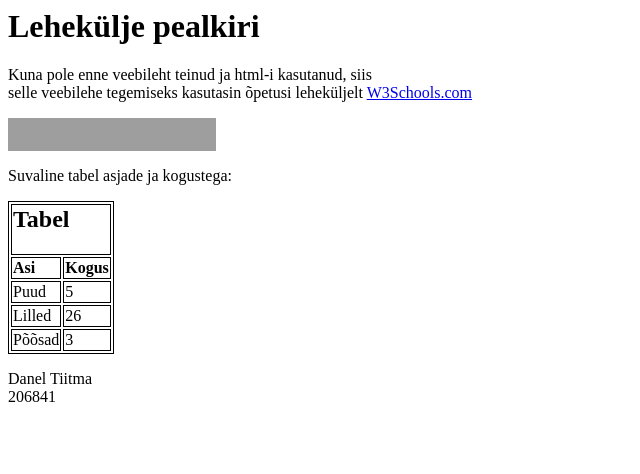
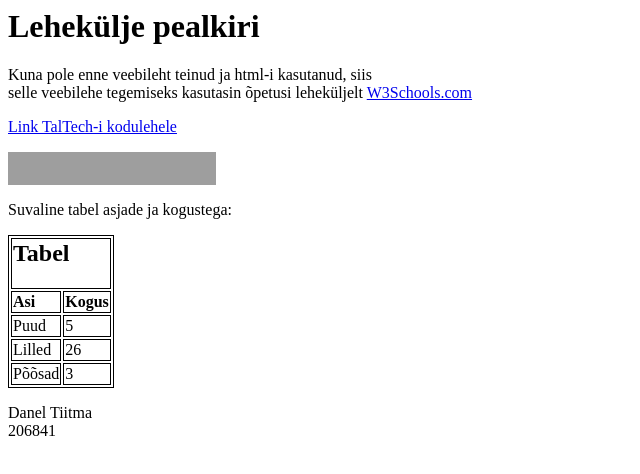
Before and after one commit to Danel3/danel3.github.io, a plain HTML site: page index.html in a window 1280 px wide. Shown: the whole page, without its empty margins (0-640 px from the left). Drawn offline with Linux system fonts and the light colour scheme; grey boxes are pictures that could not be loaded.

Commit message:
Update index.html

```diff
--- a/index.html
+++ b/index.html
@@ -15,6 +15,8 @@ th {
 <h1>Lehekülje pealkiri</h1>
 <p>Kuna pole enne veebileht teinud ja html-i kasutanud, siis<br />
 selle veebilehe tegemiseks kasutasin õpetusi leheküljelt <a href="https://www.w3schools.com/">W3Schools.com</a></p>
+
+<p><a href=" https://taltech.ee/">Link TalTech-i kodulehele</a></p>
 
 <img src="https://upload.wikimedia.org/wikipedia/commons/3/3e/W3Schools_logo.png" alt="logo" width="208" height="33">
 
```
